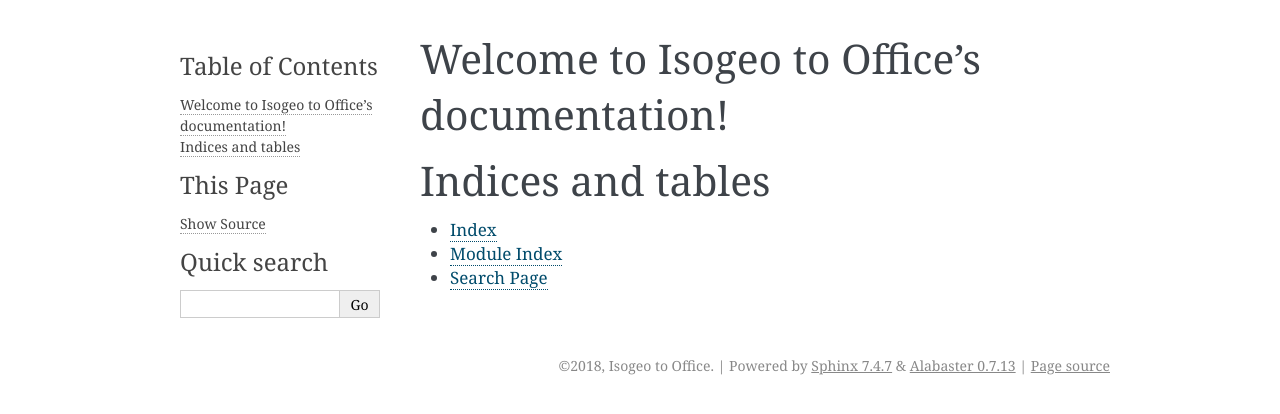
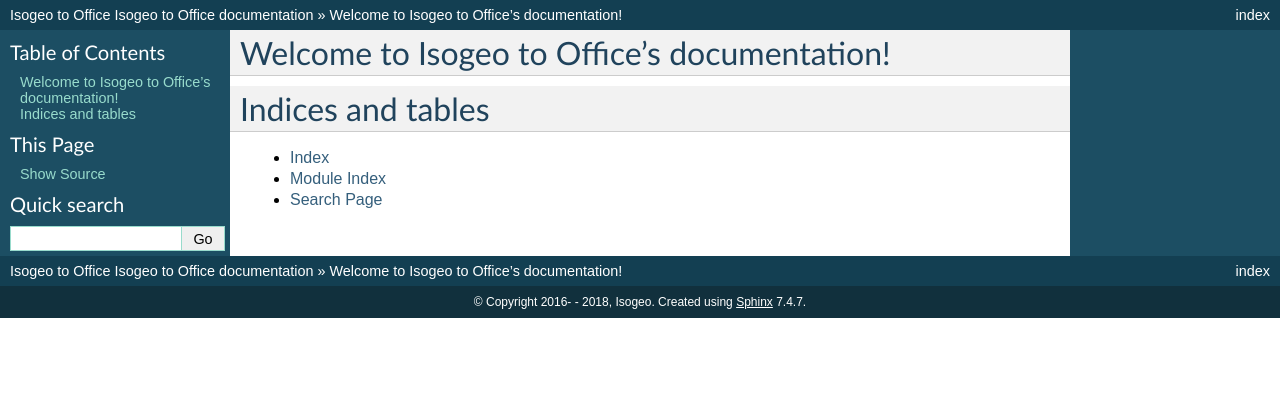
Before and after one commit to isogeo/isogeo-2-office, a Sphinx documentation site: the page built from docs/index.rst, in a window 1280 px wide. Shown: the top 414 px of the page. Built offline with Sphinx 7.4.7, drawn with Linux system fonts in a browser that asks for light colours; the version number could not be read and is left out; part of the change alters nothing that is shown.

```diff
--- a/docs/conf.py
+++ b/docs/conf.py
@@ -12,19 +12,24 @@
 # add these directories to sys.path here. If the directory is relative to the
 # documentation root, use os.path.abspath to make it absolute, like shown here.
 #
-# import os
-# import sys
-# sys.path.insert(0, os.path.abspath('.'))
+from datetime import date
+import os
+import sys
 
+sys.path.insert(0, os.path.abspath(r'..'))
+from isogeo2office import *
+
+# -- Build environment -----------------------------------------------------
+on_rtd = os.environ.get('READTHEDOCS', None) == 'True'
 
 # -- Project information -----------------------------------------------------
 
 project = 'Isogeo to Office'
-copyright = '2018, Isogeo to Office'
-author = 'Isogeo to Office'
+author = 'Isogeo'
+copyright = "2016- - {0}, {1}".format(date.today().year, author)
 
 # The short X.Y version
-version = ''
+version = '1.6'
 # The full version, including alpha/beta/rc tags
 release = 'Isogeo to Office'
 
@@ -40,6 +45,7 @@ release = 'Isogeo to Office'
 # ones.
 extensions = [
     'sphinx.ext.autodoc',
+    'sphinx.ext.viewcode',
 ]
 
 # Add any paths that contain templates here, relative to this directory.
@@ -59,12 +65,13 @@ master_doc = 'index'
 #
 # This is also used if you do content translation via gettext catalogs.
 # Usually you set "language" from the command line for these cases.
-language = None
+#language = None
 
 # List of patterns, relative to source directory, that match files and
 # directories to ignore when looking for source files.
 # This pattern also affects html_static_path and html_extra_path .
-exclude_patterns = ['_build', 'Thumbs.db', '.DS_Store']
+exclude_patterns = ["_build", "samples/*", "Thumbs.db", ".DS_Store",
+                    "*env*", "libs/*"]
 
 # The name of the Pygments (syntax highlighting) style to use.
 pygments_style = 'sphinx'
@@ -75,7 +82,7 @@ pygments_style = 'sphinx'
 # The theme to use for HTML and HTML Help pages.  See the documentation for
 # a list of builtin themes.
 #
-html_theme = 'alabaster'
+html_theme = 'default'
 
 # Theme options are theme-specific and customize the look and feel of a theme
 # further.  For a list of options available for each theme, see the
@@ -102,7 +109,7 @@ html_static_path = ['_static']
 # -- Options for HTMLHelp output ---------------------------------------------
 
 # Output file base name for HTML help builder.
-htmlhelp_basename = 'IsogeotoOfficedoc'
+htmlhelp_basename = 'IsogeotoOffice_doc'
 
 
 # -- Options for LaTeX output ------------------------------------------------
@@ -157,3 +164,19 @@ texinfo_documents = [
 
 
 # -- Extension configuration -------------------------------------------------
+# -- Options for Sphinx API doc ----------------------------------------------
+# run api doc
+def run_apidoc(_):
+    from sphinx.ext.apidoc import main
+
+    cur_dir = os.path.normpath(os.path.dirname(__file__))
+    output_path = os.path.join(cur_dir, '_apidoc')
+    modules = os.path.normpath(os.path.join(cur_dir, "../modules"))
+    exclusions = [
+        "",
+    ]
+    main(['-e', '-f', '-M', '-o', output_path, modules] + exclusions)
+
+# launch setup
+def setup(app):
+    app.connect('builder-inited', run_apidoc)
```
Also changed, not shown: 1 other file.
